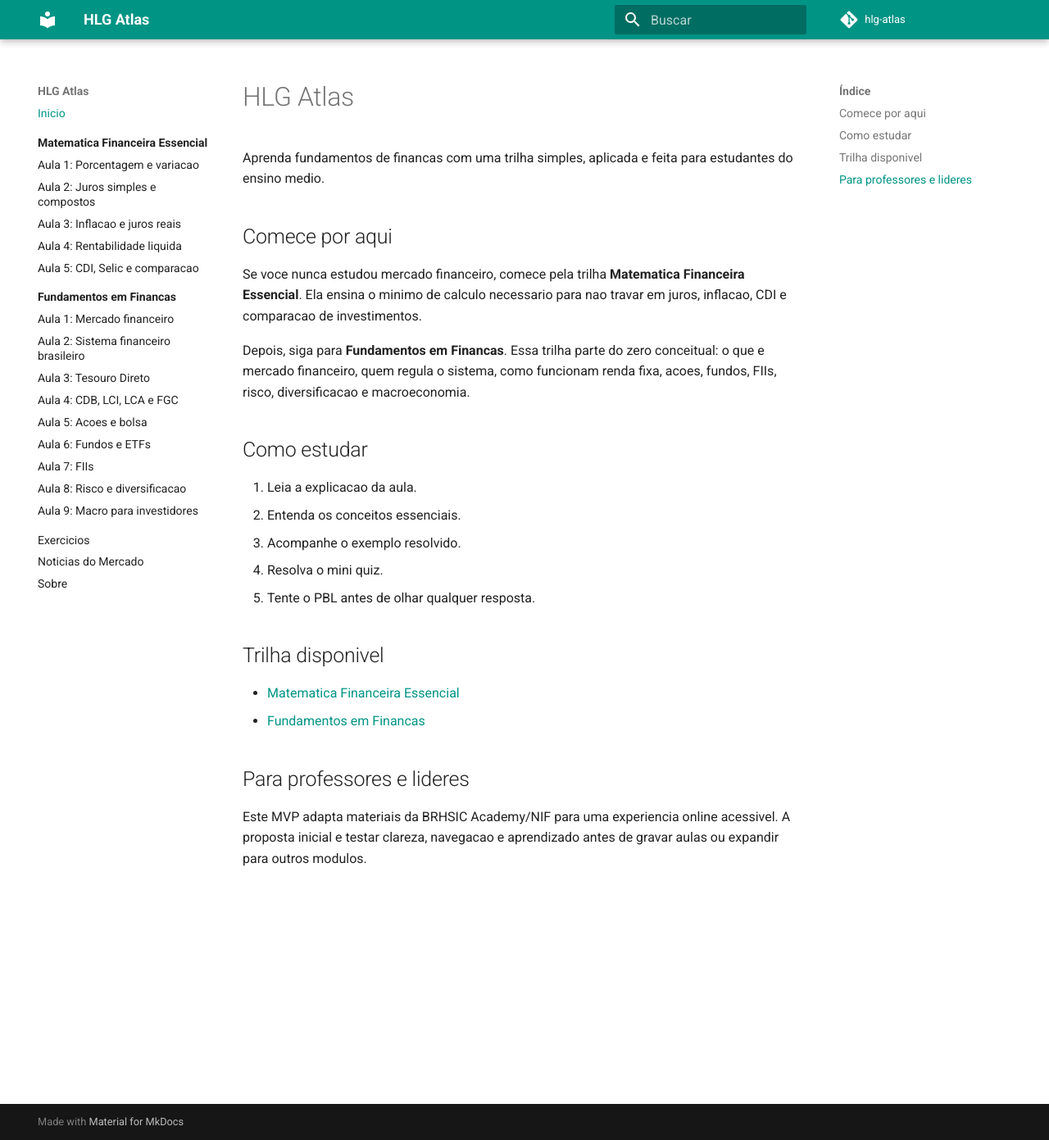
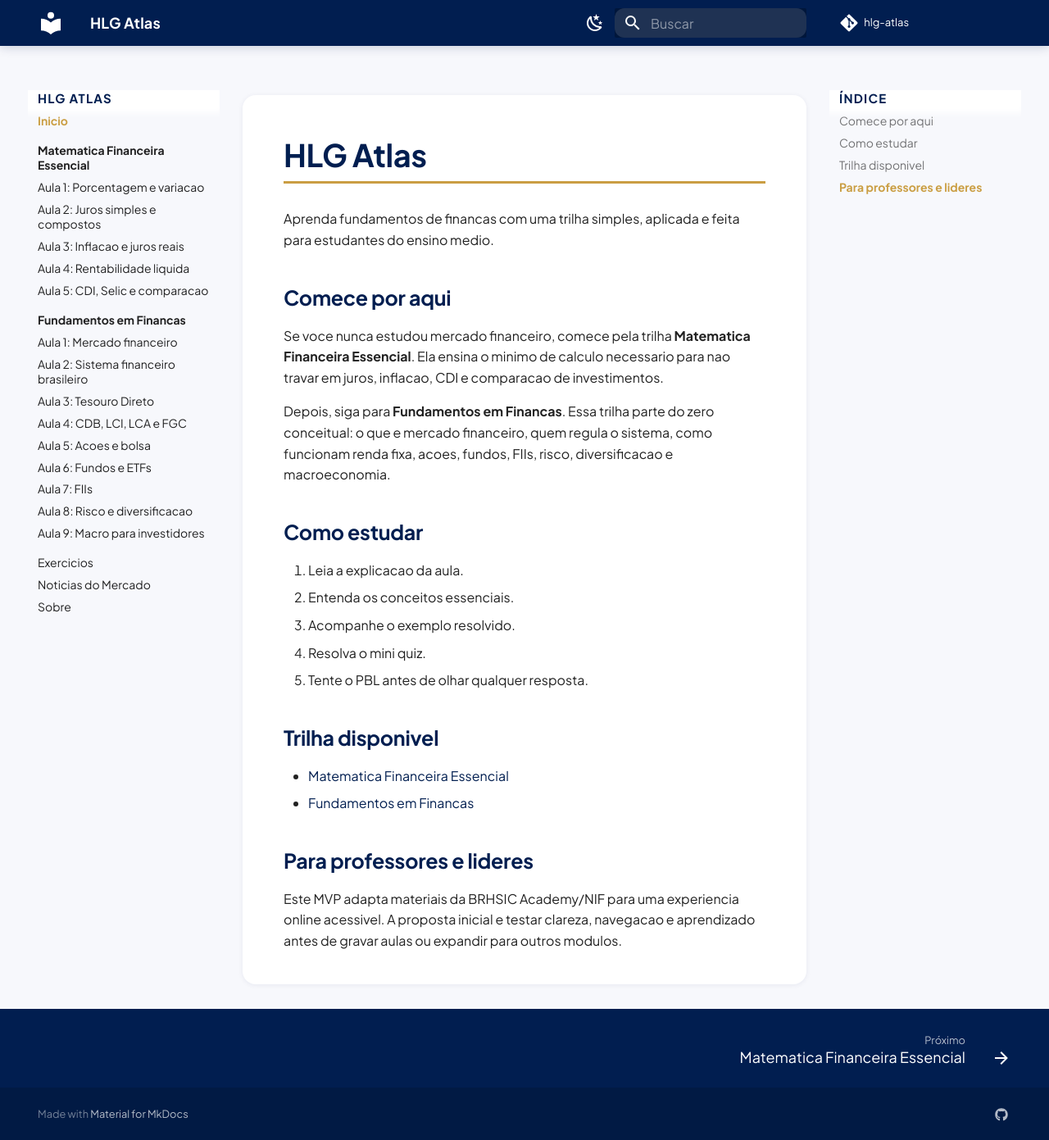
Before and after one commit to lucas-guimaraes-silva/hlg-atlas, an MkDocs documentation site: the page built from docs/index.md, in a window 1280 px wide and 1391 px high. Shown: the whole window at 82% size. Built offline with MkDocs 1.6.1 and Material for MkDocs 9.7.7, drawn with Linux system fonts in a browser that asks for light colours; comment, search, counter and statistics services are not loaded.

Commit message:
style: identidade visual navy e dourado

```diff
--- /dev/null
+++ b/docs/stylesheets/extra.css
@@ -0,0 +1,252 @@
+/* ─── HLG Atlas — Custom Theme ─────────────────────────────────────── */
+
+/* Cores customizadas para o Material Theme */
+[data-md-color-scheme="default"] {
+  --md-primary-fg-color:        #011e50;
+  --md-primary-fg-color--light: #0a2d6e;
+  --md-primary-fg-color--dark:  #010f2a;
+  --md-primary-bg-color:        #ffffff;
+  --md-accent-fg-color:         #ca9e43;
+  --md-accent-fg-color--transparent: rgba(202, 158, 67, 0.15);
+}
+
+[data-md-color-scheme="slate"] {
+  --md-primary-fg-color:        #ca9e43;
+  --md-primary-fg-color--light: #e8c06a;
+  --md-primary-fg-color--dark:  #a07830;
+  --md-primary-bg-color:        #011e50;
+  --md-accent-fg-color:         #e8c06a;
+  --md-accent-fg-color--transparent: rgba(232, 192, 106, 0.15);
+  --hlg-navy: #e8eaf6;
+  --hlg-surface: #0d2a5e;
+  --hlg-bg: #071840;
+  --hlg-border: #1a3a7a;
+  --hlg-text: #e8eaf6;
+}
+
+/* Paleta principal */
+:root {
+  --hlg-navy:  #011e50;
+  --hlg-gold:  #ca9e43;
+  --hlg-gold-light: #e8c06a;
+  --hlg-navy-light: #0a2d6e;
+  --hlg-bg:    #f7f8fc;
+  --hlg-surface: #ffffff;
+  --hlg-text:  #1a1f36;
+  --hlg-muted: #6b7280;
+  --hlg-border: #e2e6f0;
+  --radius-sm: 8px;
+  --radius-md: 12px;
+  --radius-lg: 16px;
+}
+
+/* ─── Header / Navbar ─── */
+.md-header {
+  background-color: var(--hlg-navy) !important;
+  box-shadow: 0 2px 12px rgba(1, 30, 80, 0.18);
+}
+
+.md-header__title {
+  font-weight: 700;
+  letter-spacing: 0.01em;
+  color: #ffffff !important;
+}
+
+.md-header__button.md-logo img,
+.md-header__button.md-logo svg {
+  height: 32px;
+}
+
+/* Search bar */
+.md-search__input {
+  border-radius: var(--radius-md) !important;
+  background: rgba(255,255,255,0.12) !important;
+  color: #fff !important;
+}
+
+.md-search__input::placeholder {
+  color: rgba(255,255,255,0.5) !important;
+}
+
+/* ─── Navegação lateral ─── */
+.md-nav__title {
+  color: var(--hlg-navy) !important;
+  font-weight: 700;
+  font-size: 0.75rem;
+  letter-spacing: 0.08em;
+  text-transform: uppercase;
+}
+
+.md-nav__link--active {
+  color: var(--hlg-gold) !important;
+  font-weight: 600;
+}
+
+.md-nav__link:hover {
+  color: var(--hlg-gold) !important;
+}
+
+/* ─── Conteúdo principal ─── */
+.md-main {
+  background-color: var(--hlg-bg);
+}
+
+.md-content__inner {
+  background: var(--hlg-surface);
+  border-radius: var(--radius-lg);
+  padding: 2rem 2.5rem;
+  margin: 1.5rem 0;
+  box-shadow: 0 1px 6px rgba(1, 30, 80, 0.07);
+}
+
+/* Títulos */
+.md-content h1 {
+  color: var(--hlg-navy);
+  font-weight: 800;
+  font-size: 1.9rem;
+  border-bottom: 3px solid var(--hlg-gold);
+  padding-bottom: 0.4rem;
+  margin-bottom: 1.5rem;
+}
+
+.md-content h2 {
+  color: var(--hlg-navy);
+  font-weight: 700;
+  font-size: 1.25rem;
+  margin-top: 2rem;
+}
+
+.md-content h3 {
+  color: var(--hlg-navy-light);
+  font-weight: 600;
+}
+
+/* ─── Tabelas ─── */
+.md-typeset table:not([class]) {
+  border-radius: var(--radius-md);
+  overflow: hidden;
+  box-shadow: 0 1px 4px rgba(1,30,80,0.08);
+  border: 1px solid var(--hlg-border);
+  font-size: 0.9rem;
+}
+
+.md-typeset table:not([class]) th {
+  background-color: var(--hlg-navy) !important;
+  color: #ffffff !important;
+  font-weight: 600;
+  padding: 0.75rem 1rem;
+}
+
+.md-typeset table:not([class]) td {
+  padding: 0.65rem 1rem;
+  border-bottom: 1px solid var(--hlg-border);
+}
+
+.md-typeset table:not([class]) tr:last-child td {
+  border-bottom: none;
+}
+
+.md-typeset table:not([class]) tr:nth-child(even) {
+  background-color: #f0f4fb;
+}
+
+/* ─── Admonitions (note, tip, warning) ─── */
+.md-typeset .admonition,
+.md-typeset details {
+  border-radius: var(--radius-md) !important;
+  border-left-width: 4px !important;
+  box-shadow: 0 1px 4px rgba(0,0,0,0.06);
+}
+
+.md-typeset .note {
+  border-left-color: var(--hlg-gold) !important;
+}
+
+.md-typeset .note > .admonition-title {
+  background-color: rgba(202, 158, 67, 0.12) !important;
+  color: #7a5a10 !important;
+}
+
+.md-typeset .tip {
+  border-left-color: #2ecc71 !important;
+}
+
+/* ─── Code blocks ─── */
+.md-typeset code {
+  border-radius: var(--radius-sm);
+  background: #eef1f8;
+  color: var(--hlg-navy);
+  font-size: 0.88em;
+  padding: 0.15em 0.45em;
+}
+
+.md-typeset pre > code {
+  border-radius: var(--radius-md);
+  background: var(--hlg-navy) !important;
+  color: #e8eaf6 !important;
+}
+
+/* ─── Botões de navegação entre páginas ─── */
+.md-footer-nav__link {
+  border-radius: var(--radius-md);
+  background: var(--hlg-surface);
+  border: 1px solid var(--hlg-border);
+  margin: 0.25rem;
+  transition: box-shadow 0.2s, border-color 0.2s;
+}
+
+.md-footer-nav__link:hover {
+  border-color: var(--hlg-gold);
+  box-shadow: 0 2px 8px rgba(202, 158, 67, 0.2);
+}
+
+/* ─── Footer ─── */
+.md-footer {
+  background-color: var(--hlg-navy);
+}
+
+.md-footer-meta {
+  background-color: rgba(0,0,0,0.15);
+}
+
+/* ─── Tags / badges customizados ─── */
+.hlg-badge {
+  display: inline-block;
+  background: var(--hlg-gold);
+  color: var(--hlg-navy);
+  font-size: 0.72rem;
+  font-weight: 700;
+  padding: 0.2em 0.7em;
+  border-radius: 999px;
+  letter-spacing: 0.05em;
+  text-transform: uppercase;
+  vertical-align: middle;
+}
+
+/* ─── Fórmulas MathJax ─── */
+.MathJax {
+  font-size: 1.05em !important;
+}
+
+/* ─── Scrollbar sutil ─── */
+::-webkit-scrollbar {
+  width: 6px;
+}
+::-webkit-scrollbar-track {
+  background: var(--hlg-bg);
+}
+::-webkit-scrollbar-thumb {
+  background: var(--hlg-border);
+  border-radius: 999px;
+}
+::-webkit-scrollbar-thumb:hover {
+  background: var(--hlg-gold);
+}
+
+/* ─── Mobile ─── */
+@media screen and (max-width: 76.25em) {
+  .md-content__inner {
+    padding: 1.25rem 1rem;
+    border-radius: var(--radius-md);
+  }
+}
--- a/mkdocs.yml
+++ b/mkdocs.yml
@@ -1,22 +1,64 @@
 site_name: HLG Atlas
 site_description: Trilha aberta de fundamentos em financas para estudantes do ensino medio.
-site_url: https://lucasguimaraes-app.github.io/hlg-atlas/
-repo_url: https://github.com/lucasguimaraes-app/hlg-atlas
+site_url: https://lucas-guimaraes-silva.github.io/hlg-atlas/
+repo_url: https://github.com/lucas-guimaraes-silva/hlg-atlas
 repo_name: hlg-atlas
 
 theme:
   name: material
   language: pt-BR
+
+  font:
+    text: Plus Jakarta Sans
+    code: JetBrains Mono
+
   palette:
     - scheme: default
-      primary: teal
-      accent: amber
+      primary: custom
+      accent: custom
+      toggle:
+        icon: material/weather-night
+        name: Modo escuro
+
+    - scheme: slate
+      primary: custom
+      accent: custom
+      toggle:
+        icon: material/weather-sunny
+        name: Modo claro
+
   features:
     - navigation.sections
     - navigation.indexes
     - navigation.top
+    - navigation.footer
     - search.suggest
     - search.highlight
+    - content.tooltips
+    - toc.follow
+
+extra_css:
+  - stylesheets/extra.css
+
+extra_javascript:
+  - https://cdn.jsdelivr.net/npm/mathjax@3/es5/tex-mml-chtml.js
+
+markdown_extensions:
+  - admonition
+  - attr_list
+  - md_in_html
+  - pymdownx.details
+  - pymdownx.superfences
+  - pymdownx.arithmatex:
+      generic: true
+  - pymdownx.emoji:
+      emoji_index: !!python/name:material.extensions.emoji.twemoji
+      emoji_generator: !!python/name:material.extensions.emoji.to_svg
+
+extra:
+  social:
+    - icon: fontawesome/brands/github
+      link: https://github.com/lucas-guimaraes-silva/hlg-atlas
 
 nav:
   - Inicio: index.md
@@ -41,15 +83,3 @@ nav:
   - Exercicios: exercicios/index.md
   - Noticias do Mercado: noticias/index.md
   - Sobre: sobre.md
-
-markdown_extensions:
-  - admonition
-  - attr_list
-  - md_in_html
-  - pymdownx.details
-  - pymdownx.superfences
-  - pymdownx.arithmatex:
-      generic: true
-
-extra_javascript:
-  - https://cdn.jsdelivr.net/npm/mathjax@3/es5/tex-mml-chtml.js
```
